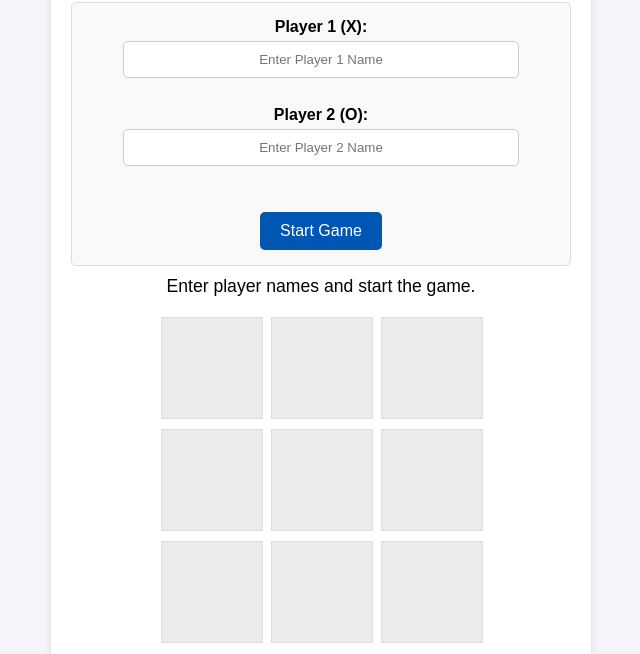
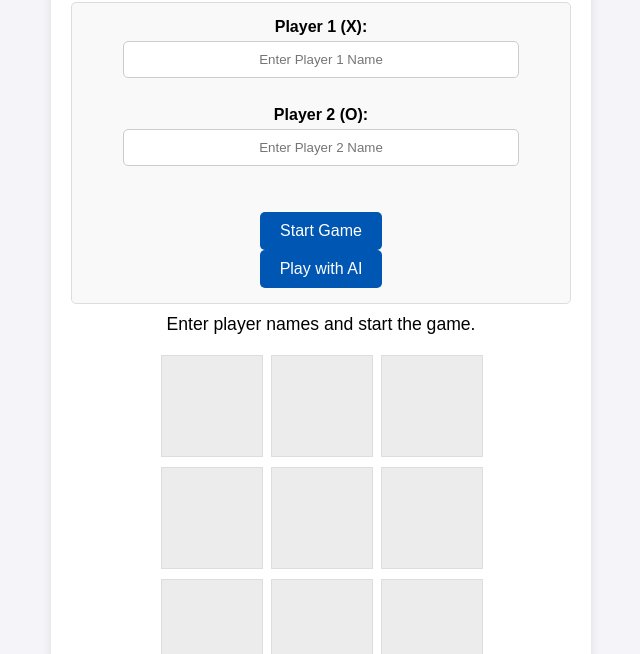
Before and after one commit to fertur228/tic-tac-toe, a website: page public/index.html in a window 1280 px wide. Shown: the part 146-800 px from the top of the page, without its empty margins (319-959 px from the left). Drawn offline with Linux system fonts and the light colour scheme; no server answers.

Commit message:
Добавил кнопку Игра с ии

```diff
--- a/public/index.html
+++ b/public/index.html
@@ -17,6 +17,7 @@
                 <label for="player2">Player 2 (O): </label>
                 <input type="text" id="player2" placeholder="Enter Player 2 Name" required><br><br>
                 <button type="submit">Start Game</button>
+                <button onclick="window.location.href='ai-game.html'">Play with AI</button>
             </form>
             <p id="status">Enter player names and start the game.</p>
         </div>
```
